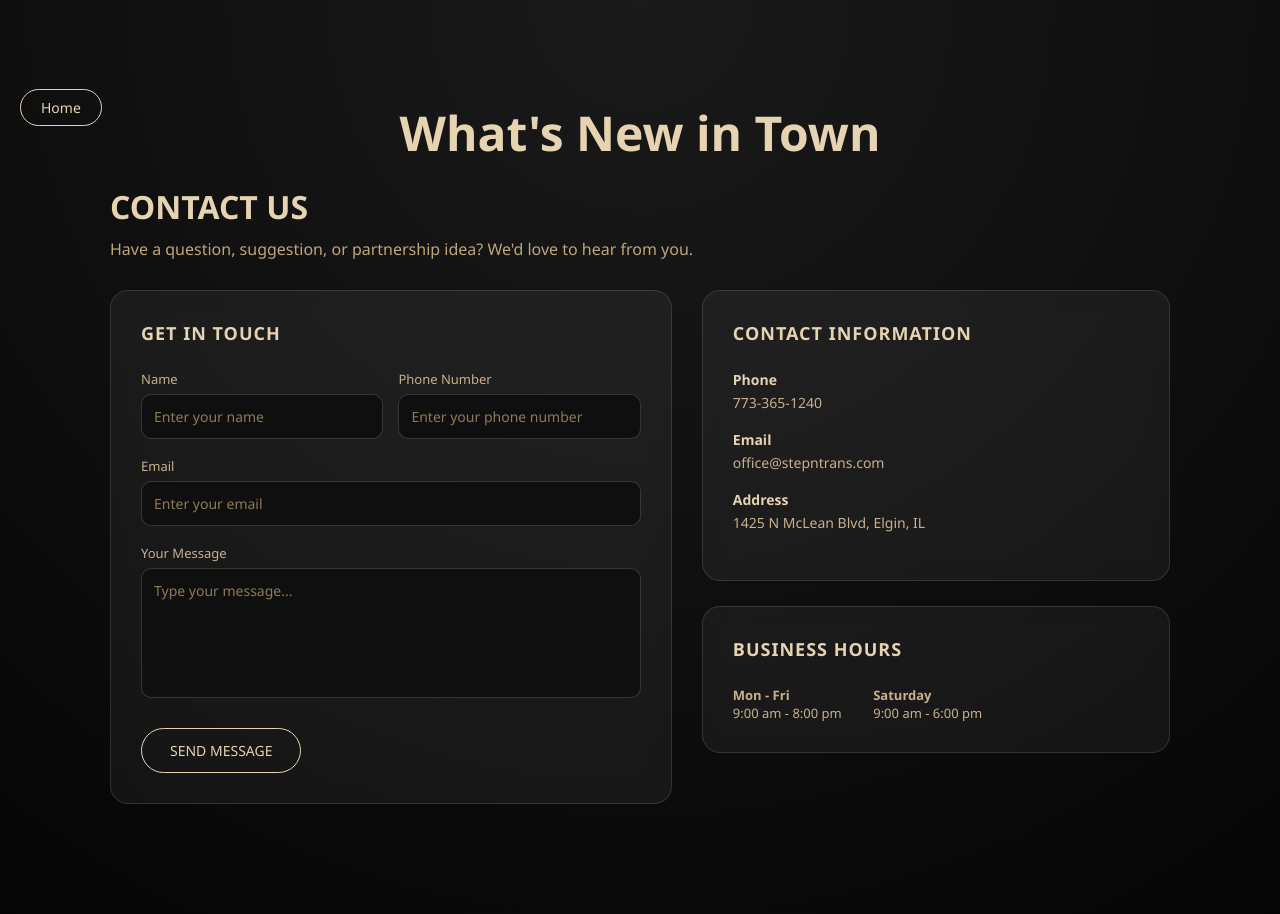
After one commit to Yatharth224/WHATS-NEW-IN-TOWN, a Flask app: page /contact in a window 1280 px wide. The commit adds this page. Shown: the top 914 px of the page. Run offline with Flask 3, Linux system fonts and the light colour scheme.

Commit message:
contact us  page

```diff
--- a/app.py
+++ b/app.py
@@ -330,6 +330,11 @@ def what_we_offer():
     return render_template('what_we_offer.html')
 
 
+@app.route('/contact')
+def contact_us():
+    return render_template('contact_us.html')
+
+
 @app.route('/admin')
 def admin_page():
     return redirect(url_for('admin_login'))
--- /dev/null
+++ b/templates/contact_us.html
@@ -0,0 +1,269 @@
+<!DOCTYPE html>
+<html lang="en">
+<head>
+  <meta charset="UTF-8" />
+  <meta name="viewport" content="width=device-width, initial-scale=1.0" />
+  <title>Contact Us | What's New in Town</title>
+  <style>
+    * {
+      box-sizing: border-box;
+      font-family: 'Segoe UI', Tahoma, Geneva, Verdana, sans-serif;
+    }
+
+    body {
+      margin: 0;
+      padding: 0;
+      background: radial-gradient(circle at top, #1a1a1a, #000000);
+      color: #e6d3b1; /* gold text */
+    }
+
+    .navbar {
+      display: flex;
+      align-items: center;
+      justify-content: center;
+      position: relative;
+      padding: 40px 20px 10px;
+    }
+
+    .home-btn {
+      position: absolute;
+      left: 20px;
+      text-decoration: none;
+      color: #e6d3b1;
+      border: 1px solid #e6d3b1;
+      padding: 8px 20px;
+      border-radius: 25px;
+      font-size: 14px;
+      transition: all 0.3s ease;
+    }
+
+    .home-btn:hover {
+      background: #e6d3b1;
+      color: #000;
+    }
+
+    .top-banner {
+      font-size: 48px;
+      font-weight: 700;
+      color: #e6d3b1;
+      text-decoration: none;
+    }
+
+    /* Top Heading */
+    .top-banner {
+      text-align: center;
+      padding: 60px 20px 10px;
+      font-size: 48px;
+      font-weight: 700;
+      color: #e6d3b1;
+    }
+
+    .top-sub {
+      text-align: center;
+      color: #c9b18c;
+      margin-bottom: 50px;
+      font-size: 18px;
+    }
+
+    .container {
+      max-width: 1100px;
+      margin: auto;
+      padding: 0 20px 60px;
+    }
+
+    .section-title {
+      font-size: 32px;
+      font-weight: 700;
+      margin-bottom: 10px;
+    }
+
+    .section-sub {
+      color: #bfa57a;
+      margin-bottom: 30px;
+    }
+
+    .contact-grid {
+      display: grid;
+      grid-template-columns: 1.2fr 1fr;
+      gap: 30px;
+    }
+
+    .card {
+      background: rgba(255, 255, 255, 0.05);
+      border: 1px solid rgba(230, 211, 177, 0.15);
+      border-radius: 18px;
+      padding: 30px;
+      backdrop-filter: blur(10px);
+    }
+
+    .card h3 {
+      margin-top: 0;
+      margin-bottom: 25px;
+      font-size: 18px;
+      color: #e6d3b1;
+      letter-spacing: 1px;
+    }
+
+    label {
+      display: block;
+      font-size: 13px;
+      margin-bottom: 6px;
+      color: #c9b18c;
+    }
+
+    input, textarea {
+      width: 100%;
+      padding: 12px;
+      background: #0f0f0f;
+      border: 1px solid rgba(230, 211, 177, 0.2);
+      border-radius: 10px;
+      color: #e6d3b1;
+      font-size: 14px;
+    }
+
+    input::placeholder, textarea::placeholder {
+      color: #8e7a57;
+    }
+
+    textarea {
+      resize: none;
+      height: 130px;
+    }
+
+    .form-row {
+      display: flex;
+      gap: 15px;
+      margin-bottom: 18px;
+    }
+
+    .btn {
+      background: transparent;
+      color: #e6d3b1;
+      border: 1px solid #e6d3b1;
+      padding: 12px 28px;
+      border-radius: 30px;
+      font-size: 14px;
+      cursor: pointer;
+      transition: all 0.3s ease;
+    }
+
+    .btn:hover {
+      background: #e6d3b1;
+      color: #000;
+    }
+
+    .info-item {
+      margin-bottom: 18px;
+      font-size: 14px;
+      color: #c9b18c;
+    }
+
+    .info-item strong {
+      display: block;
+      margin-bottom: 4px;
+      color: #e6d3b1;
+    }
+
+    .hours {
+      display: grid;
+      grid-template-columns: repeat(3, 1fr);
+      gap: 15px;
+      font-size: 13px;
+      color: #c9b18c;
+    }
+
+    .map {
+      margin-top: 50px;
+    }
+
+    iframe {
+      width: 100%;
+      height: 320px;
+      border: 0;
+      border-radius: 18px;
+      filter: grayscale(100%) invert(90%);
+    }
+
+    @media (max-width: 768px) {
+      .contact-grid {
+        grid-template-columns: 1fr;
+      }
+      .top-banner {
+        font-size: 36px;
+      }
+    }
+  </style>
+</head>
+<body>
+
+  <!-- Page Heading -->
+  <header class="navbar">
+    <a href="/" class="home-btn">Home</a>
+    <a href="/" class="top-banner">What's New in Town</a>
+  </header>
+
+
+  <div class="container">
+    <div class="section-title">CONTACT US</div>
+    <div class="section-sub">
+      Have a question, suggestion, or partnership idea? We'd love to hear from you.
+    </div>
+
+    <div class="contact-grid">
+      <!-- Contact Form -->
+      <div class="card">
+        <h3>GET IN TOUCH</h3>
+        <form action="mailto:yourmail@example.com" method="post" enctype="text/plain">
+          <div class="form-row">
+            <div style="flex:1;">
+              <label>Name</label>
+              <input type="text" name="Name" placeholder="Enter your name" required />
+            </div>
+            <div style="flex:1;">
+              <label>Phone Number</label>
+              <input type="tel" name="Phone" placeholder="Enter your phone number" required />
+            </div>
+          </div>
+
+          <div style="margin-bottom:18px;">
+            <label>Email</label>
+            <input type="email" name="Email" placeholder="Enter your email" required />
+          </div>
+
+          <div style="margin-bottom:25px;">
+            <label>Your Message</label>
+            <textarea name="Message" placeholder="Type your message..."></textarea>
+          </div>
+
+          <button type="submit" class="btn">SEND MESSAGE</button>
+        </form>
+      </div>
+
+      <!-- Info -->
+      <div>
+        <div class="card" style="margin-bottom:25px;">
+          <h3>CONTACT INFORMATION</h3>
+          <div class="info-item"><strong>Phone</strong>773-365-1240</div>
+          <div class="info-item"><strong>Email</strong>office@stepntrans.com</div>
+          <div class="info-item"><strong>Address</strong>1425 N McLean Blvd, Elgin, IL</div>
+        </div>
+
+        <div class="card">
+          <h3>BUSINESS HOURS</h3>
+          <div class="hours">
+            <div><strong>Mon - Fri</strong><br/>9:00 am - 8:00 pm</div>
+            <div><strong>Saturday</strong><br/>9:00 am - 6:00 pm</div>
+          </div>
+        </div>
+        </div>
+      </div>
+    </div>
+
+    <!-- Map -->
+    <div class="map">
+      <iframe src="https://www.google.com/maps?q=1425%20N%20McLean%20Blvd%20Elgin%20IL&output=embed" loading="lazy"></iframe>
+    </div>
+  </div>
+
+</body>
+</html>
```
Also changed, not shown: templates/homepage.html (+5 -3 lines).
